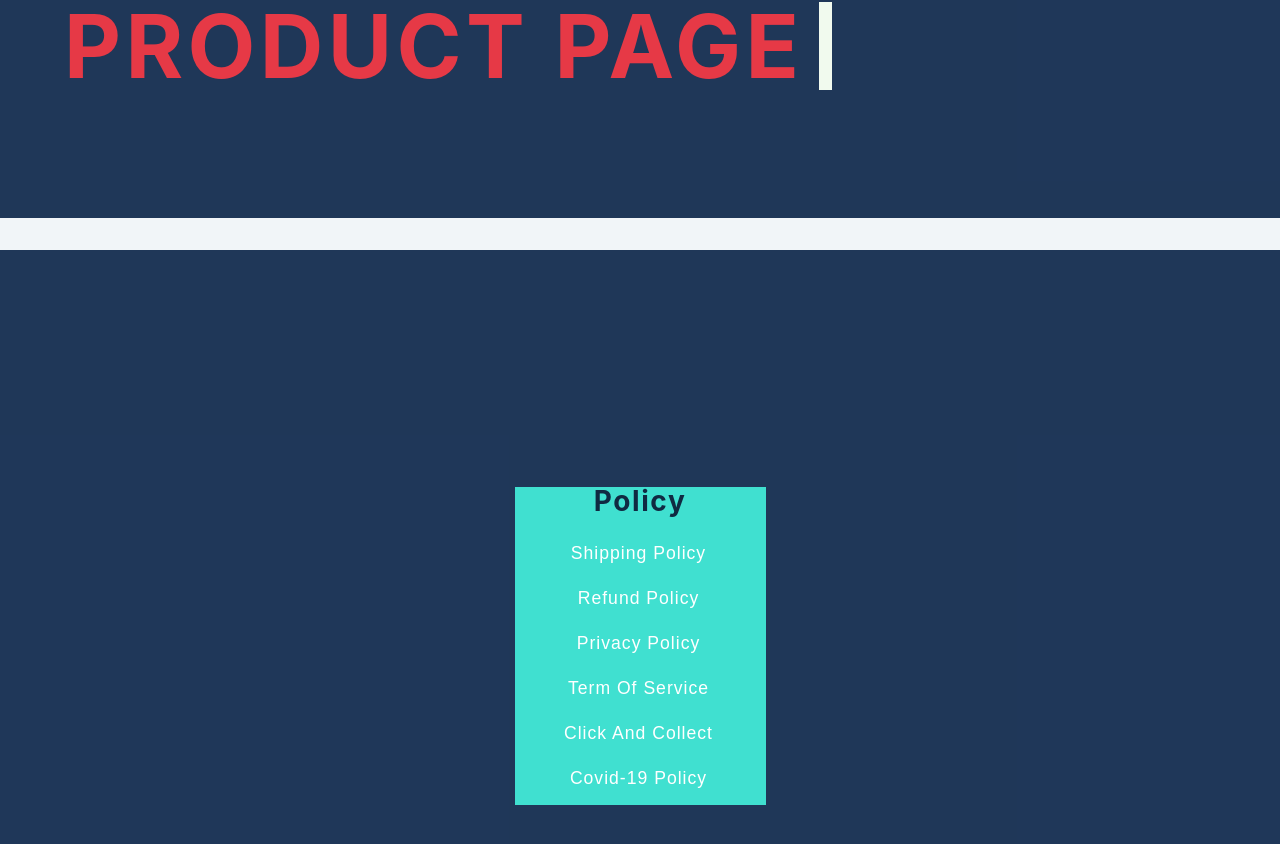
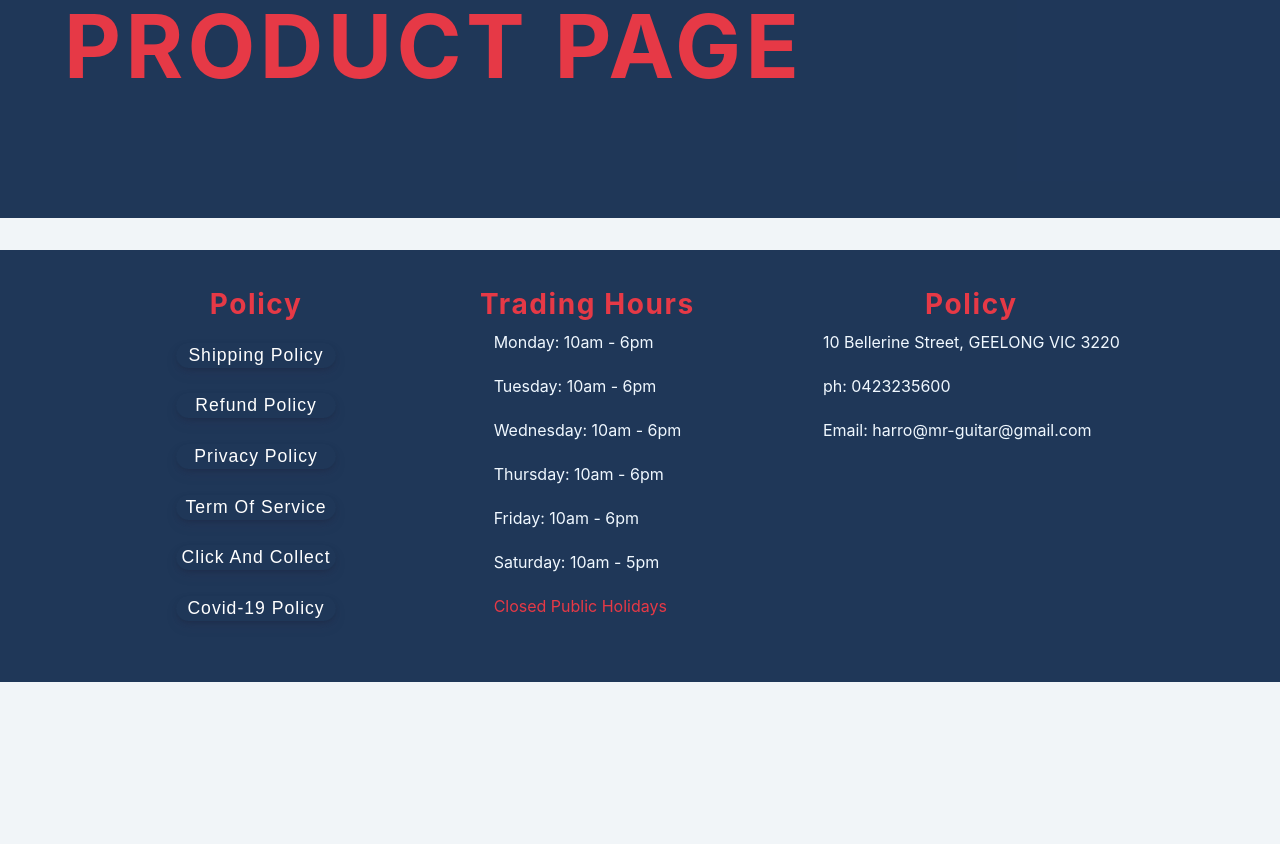
Before and after one commit to TanjaKuo/TanjaKuo-TanjaKuo.guitar-project.io, a React (Create React App) app: page /product in a window 1280 px wide. Shown: the part 582-1426 px from the top of the page. After the commit the page ends 1344 px from the top, so only its background shows below. Built offline with nearby package versions, Linux system fonts and the light colour scheme.

Commit message:
updated footer section

```diff
--- a/src/components/Footer.js
+++ b/src/components/Footer.js
@@ -1,105 +1,20 @@
-/* import React from "react";
-import MenuIcon from "@material-ui/icons/Menu";
-import { useGlobalContext } from "../context";
-
-const Footer = () => {
-  const { openSidebar, openSubmenu, closeSubmenu } = useGlobalContext();
-
-  return (
-    <div>
-      <footer className="footer">
-        <div className="footer-center">
-          <div className="footer-header">
-            <div className="footer-section">
-              <h4 className="footer-title">Information</h4>
-              <ul className="policy">
-                <div className="footer-info">
-                  <button className="policy-btn">Shipping Policy</button>
-                  <button className="policy-btn">Refund Policy</button>
-                  <button className="policy-btn">Privacy Policy</button>
-                  <button className="policy-btn">Term of Service</button>
-                  <button className="policy-btn">Click and Collect</button>
-                  <button className="policy-btn">Covid-19 Policy</button>
-                </div>
-              </ul>
-            </div>
-            <div className="footer-section">
-              <h4 className="footer-title">Trading Hours</h4>
-              <div className="footer-info">
-                <p>Monday: 10am - 6pm</p>
-                <p> Tuesday: 10am - 6pm </p>
-                <p>Wednesday: 10am - 6pm</p>
-                <p>Thursday: 10am - 6pm </p>
-                <p>Friday: 10am - 6pm </p>
-                <p>Saturday: 10am - 5pm </p>
-                Closed Public Holidays
-              </div>
-            </div>
-            <div className="footer-section">
-              <h4 className="footer-title">Contact</h4>
-              <div className="footer-info">
-                <p>10 Bellerine Street, GEELONG VIC 3220</p>
-                <p>ph: 0423235600</p>
-                <p>Email: harro@mr-guitar@gmail.com</p>
-              </div>
-            </div>
-            <button className="btn toggle-btn" onClick={openSidebar}>
-              <MenuIcon />
-            </button>
-          </div>
-        </div>
-      </footer>
-    </div>
-  );
-};
-
-export default Footer;
- */
-
-import React, { useRef, useEffect } from "react";
-import { useGlobalContext } from "../context";
-import MenuIcon from "@material-ui/icons/Menu";
+import React from "react";
+import FooterSidebar from "./FooterSidebar";
+import { footerInfo } from "../subData";
 
 const Navbar = () => {
-  const { openFooter } = useGlobalContext();
-  const butt = useRef(null);
-  useEffect(() => {
-    const button = butt.current;
-    if (button.value === "policiy") {
-      console.log("it is working");
-    }
-    console.log(button);
-  }, []);
-
-  const displayFooter = (e) => {
-    const button = butt.current;
-    if (button.value === "policy") {
-      console.log("it is working");
-    }
-    console.log(button);
-    const tempContent = e.target.getBoundingClientRect();
-    const height = tempContent.height + 30;
-    console.log(tempContent);
-    console.log(height);
-    openFooter(button, { height });
-    // {center, bottom} -> {coordinate}
-  };
   return (
     <footer className="footer">
       <div className="footer-center">
-        <div className="footer-header">
+        <div className="footer-mobile-show">
+          {footerInfo.map((info) => {
+            return <FooterSidebar key={info.id} {...info}></FooterSidebar>;
+          })}
+        </div>
+        <div className="footer-header footer-hide">
           <h3 className="footer-title">policy</h3>
-          <button
-            className="footer-btn toggle-btn"
-            name="policy"
-            value="policy"
-            ref={butt}
-            onClick={displayFooter}
-          >
-            <MenuIcon />
-          </button>
           <div className="footer-content">
-            <ul className="footer-links">
+            <ul className="footer-link">
               <li className="policy-links">
                 <button className="policy-btn ">Shipping Policy</button>
                 <button className="policy-btn">Refund Policy</button>
@@ -111,20 +26,17 @@ const Navbar = () => {
             </ul>
           </div>
         </div>
-        {/* <div className="footer-header">
-          <h3 className="footer-title">policy</h3>
-          <button className="footer-btn toggle-btn" name="hours" value="hours">
-            <MenuIcon />
-          </button>
+        <div className="footer-header">
+          <h3 className="footer-title">Trading Hours</h3>
           <div className="footer-content">
             <ul className="footer-links">
-              <li className="policy-links">
-                <p>Monday: 10am - 6pm</p>
-                <p> Tuesday: 10am - 6pm </p>
-                <p>Wednesday: 10am - 6pm</p>
-                <p>Thursday: 10am - 6pm </p>
-                <p>Friday: 10am - 6pm </p>
-                <p>Saturday: 10am - 5pm </p>
+              <li className="holiday">
+                <p className="hours">Monday: 10am - 6pm</p>
+                <p className="hours"> Tuesday: 10am - 6pm </p>
+                <p className="hours">Wednesday: 10am - 6pm</p>
+                <p className="hours">Thursday: 10am - 6pm </p>
+                <p className="hours">Friday: 10am - 6pm </p>
+                <p className="hours">Saturday: 10am - 5pm </p>
                 Closed Public Holidays
               </li>
             </ul>
@@ -132,23 +44,16 @@ const Navbar = () => {
         </div>
         <div className="footer-header">
           <h3 className="footer-title">policy</h3>
-          <button
-            className="footer-btn toggle-btn"
-            name="address"
-            value="address"
-          >
-            <MenuIcon />
-          </button>
           <div className="footer-content">
             <ul className="footer-links">
-              <li className="policy-links">
-                <p>10 Bellerine Street, GEELONG VIC 3220</p>
-                <p>ph: 0423235600</p>
-                <p>Email: harro@mr-guitar@gmail.com</p>
+              <li>
+                <p className="hours">10 Bellerine Street, GEELONG VIC 3220</p>
+                <p className="hours">ph: 0423235600</p>
+                <p className="hours">Email: harro@mr-guitar@gmail.com</p>
               </li>
             </ul>
           </div>
-        </div> */}
+        </div>
       </div>
     </footer>
   );
--- a/src/index.css
+++ b/src/index.css
@@ -44,6 +44,9 @@ Variables
   /* --max-width: 1170px; */
   --max-width: 1400px;
   --fixed-width: 620px;
+  /* theme color */
+  --clr-red: rgb(230, 57, 70);
+  --clr-whitish: rgb(240, 248, 255);
 }
 /*
 ===============
@@ -83,7 +86,7 @@ h4 {
 }
 h1 {
   font-size: 3rem;
-  color: rgb(230, 57, 70);
+  color: var(--clr-red);
 }
 h2 {
   font-size: 2rem;
@@ -167,16 +170,16 @@ Stripe Styles
 .logo {
   padding: 10px;
   position: relative;
-  color: aliceblue;
-  border: 2px solid rgb(230, 57, 70);
+  color: var(--clr-whitish);
+  border: 2px solid var(--clr-red);
 }
 
 .side-logo {
   padding: 10px;
   margin-right: 200px;
   position: relative;
-  color: aliceblue;
-  border: 2px solid rgb(230, 57, 70);
+  color: var(--clr-whitish);
+  border: 2px solid var(--clr-red);
 }
 
 .logo-sidebar {
@@ -575,7 +578,7 @@ Stripe Styles
 
 .guitar-sale {
   text-align: center;
-  color: aliceblue;
+  color: var(--clr-whitish);
   margin-bottom: 100px;
 }
 
@@ -586,7 +589,7 @@ Stripe Styles
   }
   .guitar-sale {
     text-align: center;
-    color: aliceblue;
+    color: var(--clr-whitish);
     margin-bottom: 100px;
   }
   .guitar-section {
@@ -601,73 +604,14 @@ Stripe Styles
   }
   .guitar-sale {
     text-align: center;
-    color: aliceblue;
+    color: var(--clr-whitish);
     margin-bottom: 100px;
   }
   .guitar-section {
     height: 52vh;
   }
 }
-/*
-@media screen and (max-width: 1024px) {
-  .guitars {
-    width: 190%;
-    margin-left: 25px;
-  }
-  .guitar-sale {
-    text-align: center;
-    color: aliceblue;
-    margin-bottom: 100px;
-  }
-  .guitar-section {
-    height: 68vh;
-  }
-}
 
-@media screen and (max-width: 800px) {
-  .guitars {
-    width: 190%;
-    margin-left: 25px;
-  }
-  .guitar-sale {
-    text-align: center;
-    color: aliceblue;
-    margin-bottom: 100px;
-  }
-  .guitar-section {
-    height: 60vh;
-  }
-}
-
-@media screen and (max-width: 600px) {
-  .guitars {
-    width: 190%;
-    margin-left: 25px;
-  }
-  .guitar-sale {
-    text-align: center;
-    color: aliceblue;
-    margin-bottom: 100px;
-  }
-  .guitar-section {
-    height: 56vh;
-  }
-}
-@media screen and (max-width: 480px) {
-  .guitars {
-    width: 190%;
-    margin-left: 25px;
-  }
-  .guitar-sale {
-    text-align: center;
-    color: aliceblue;
-    margin-bottom: 100px;
-  }
-  .guitar-section {
-    height: 53vh;
-  }
-}
- */
 .slick-prev {
   left: -52px !important;
 }
@@ -712,19 +656,6 @@ https://www.w3schools.com/cssref/css3_pr_resize.asp
 https://stackoverflow.com/questions/19213712/my-website-mess-up-with-browser-resize
 */
 
-/*
-@media screen and (max-width: 480px) {
- .post-section {
-  position: relative;
-  width: 100%;
-  min-height: 100vh;
-  margin-top: 5rem;
-  display: flex;
-  flex-direction: row;
-  justify-content: space-around;
-}
-} */
-
 .stand-up {
   animation-name: guitar-stand-up;
 }
@@ -748,201 +679,91 @@ https://github.com/foundation/motion-ui/blob/master/docs/animations.md
 https://zurb.com/playground/motion-ui
 */
 
-/* Footer!!!!!!! */
-/*
-.footer-section {
-  position: relative;
-  width: 100%;
-  min-height: 100vh;
-  margin-top: -5rem;
-  display: grid;
-  grid-template-columns: 1fr;
-  justify-items: center;
+/* footer section */
+.footer {
+  width: 100vw;
+
+  margin: 5rem auto;
+  background-color: rgba(29, 53, 87, 0.99);
+  padding: 2.5rem 2rem;
+  display: flex;
 }
- */
-/*
-.footer {
-  content: "";
-  width: 100%;
-  height: 100vh;
-  top: 0;
-  left: 0;
-  background-color: rgba(29, 53, 87, 0.99);
-  background-size: cover;
-  background-repeat: no-repeat;
-  z-index: -1;
+.footer-mobile-show {
+  width: 80vw;
+  display: flex;
+  flex-direction: column;
+}
+
+.footer-each-info {
   display: flex;
   flex-direction: row;
-  justify-content: space-around;
-  padding-top: 2rem;
-  color: aliceblue;
-  flex-wrap: wrap;
+  justify-content: space-between;
+  box-shadow: rgba(0, 0, 0, 0.25) 0px 54px 55px,
+    rgba(0, 0, 0, 0.12) 0px -12px 30px, rgba(0, 0, 0, 0.12) 0px 4px 6px,
+    rgba(0, 0, 0, 0.17) 0px 12px 13px, rgba(0, 0, 0, 0.09) 0px -3px 5px;
+  margin-bottom: 2rem;
+  padding: 2rem;
 }
 
-.footer-header {
-  display: flex;
-  justify-content: space-between;
-}
-
-.footer-section {
-  margin-left: 2vw;
-  margin-right: 1vw;
-}
-
-.footer-title {
-  font-size: 1.3rem;
-  text-align: center;
-  margin-bottom: 2rem;
-}
-
-.policy {
+.disabled {
+  height: 100%;
   display: flex;
   flex-direction: column;
-  flex-grow: 1;
+  cursor: not-allowed;
+  pointer-events: none;
+  background: transparent;
+  border: none;
+  color: var(--clr-whitish);
+  font-size: large;
+  margin-left: 1.5rem;
+  line-height: 2;
 }
-
-.policy-btn {
+.policy-mobile--btn {
+  display: flex;
+  flex-direction: column;
   height: 100%;
   background: transparent;
   border-radius: 30px;
   padding-top: 10px;
   padding-bottom: 10px;
-  padding-left: 3px;
-  padding-right: 3px;
+  margin-right: 1rem;
+  margin-left: 1.5rem;
   border-color: transparent;
-  font-size: 0.9rem;
-  color: white;
+  font-size: 1.1rem;
+  color: var(--clr-whitish);
   text-transform: capitalize;
   letter-spacing: 1px;
   width: 10rem;
   cursor: pointer;
-  margin-right: 3px;
 }
-.policy-btn:hover {
+.policy-mobile--btn:hover {
   box-shadow: rgba(50, 50, 93, 0.25) 0px 50px 100px -20px,
     rgba(0, 0, 0, 0.3) 0px 30px 60px -30px,
     rgba(69, 123, 157, 0.35) 0px -2px 6px 0px inset;
+  padding: 1rem 0.5rem;
+}
+.footer-header {
+  display: none;
 }
 
-.footer-info {
-  display: none;
+.footer-title {
+  color: var(--clr-red);
 }
-.footer-center {
-  width: 90vw;
-  max-width: var(--max-width);
-}
-@media screen and (min-width: 800px) {
-  .footer-section {
-    flex: flex;
-    flex-direction: column;
-  }
-  .footer-center {
-    display: grid;
-    grid-template-columns: auto 1fr auto;
-    align-items: center;
-  }
-  .footer-info {
-    display: block;
-    justify-self: center;
-    display: grid;
-    grid-template-columns: 1fr 1fr 1fr;
-    text-align: center;
-    height: 100%;
-    display: grid;
-    align-items: center;
-  }
-  .footer-header {
-    display: flex;
-    flex-direction: column;
-    justify-content: space-between;
-  }
-}
- */
-
-.footer {
-  height: 50vh;
-  display: flex;
-  margin-top: 2rem;
-  /*  align-items: center;
-  justify-content: center; */
-  background: transparent;
-  position: relative;
-  z-index: 1;
-  background-color: rgba(29, 53, 87, 0.99);
-}
-.footer-center {
-  width: 100vw;
-  max-width: var(--max-width);
-}
-.footer-header {
-  display: flex;
-  flex-direction: row;
-  justify-content: space-around;
-  align-items: center;
-  background-color: turquoise;
-  margin-bottom: 0.5rem;
-}
-
-.footer-content {
+.foo-btn {
   font-size: 1rem;
   padding: 0.25rem 0.75rem;
   border-radius: var(--radius);
   border-color: transparent;
-  color: white;
+  color: var(--clr-whitish);
   background: transparent;
   cursor: pointer;
   transition: var(--transition);
-}
-.policy-links {
-  display: none;
-}
-.policy-links-open {
-  height: 300px;
-}
-.footer-btn {
-  height: 100%;
-  background: transparent;
-  border-radius: 30px;
-  padding: 10px;
-  border-color: transparent;
-  font-size: 1.1rem;
-  color: white;
-  text-transform: capitalize;
-  letter-spacing: 1px;
-  width: 10rem;
-  cursor: pointer;
-  margin-right: 3px;
-  margin-left: 150px;
-}
-.footer-btn:hover {
-  box-shadow: rgba(50, 50, 93, 0.25) 0px 50px 100px -20px,
-    rgba(0, 0, 0, 0.3) 0px 30px 60px -30px,
-    rgba(69, 123, 157, 0.35) 0px -2px 6px 0px inset;
-}
-
-.footermenu.show {
-  display: block;
-  height: 30px;
-}
-
-.footermenu {
-  background: var(--clr-white);
-  box-shadow: var(--dark-shadow);
-  position: absolute;
-  top: 4rem;
-  height: 30px;
-  left: 50%;
-  transform: translateX(-50%);
-  z-index: 3;
-  display: none;
-  padding: 2rem;
-  border-radius: var(--radius);
 }
 
 @media screen and (min-width: 800px) {
   .footer {
     margin-top: 2rem;
-    height: 100vh;
+    /* height: 100vh; */
     display: flex;
     align-items: center;
     justify-content: center;
@@ -961,18 +782,17 @@ https://zurb.com/playground/motion-ui
   .footer-header {
     display: flex;
     flex-direction: column;
-    justify-content: space-around;
+    justify-content: flex-start;
     align-items: center;
-    background-color: turquoise;
     margin-bottom: 0.5rem;
     padding-left: 2rem;
     padding-right: 2rem;
   }
-  .footer-link {
+  /*   .footer-link {
     display: flex;
     flex-direction: column;
     color: violet;
-  }
+  } */
   .policy-links {
     display: flex;
     flex-direction: column;
@@ -981,8 +801,7 @@ https://zurb.com/playground/motion-ui
     height: 100%;
     background: transparent;
     border-radius: 30px;
-    padding-top: 10px;
-    padding-bottom: 10px;
+    margin: 0.8rem 1rem;
     border-color: transparent;
     font-size: 1.1rem;
     color: white;
@@ -990,11 +809,26 @@ https://zurb.com/playground/motion-ui
     letter-spacing: 1px;
     width: 10rem;
     cursor: pointer;
-    margin-right: 3px;
+    box-shadow: rgba(50, 50, 93, 0.25) 0px 6px 12px -2px,
+      rgba(0, 0, 0, 0.3) 0px 3px 7px -3px;
   }
   .policy-btn:hover {
-    box-shadow: rgba(50, 50, 93, 0.25) 0px 50px 100px -20px,
+    /* box-shadow: rgba(50, 50, 93, 0.25) 0px 50px 100px -20px,
       rgba(0, 0, 0, 0.3) 0px 30px 60px -30px,
-      rgba(69, 123, 157, 0.35) 0px -2px 6px 0px inset;
+      rgba(69, 123, 157, 0.35) 0px -2px 6px 0px inset; */
+    box-shadow: rgba(0, 0, 0, 0.25) 0px 54px 55px,
+      rgba(0, 0, 0, 0.12) 0px -12px 30px, rgba(0, 0, 0, 0.12) 0px 4px 6px,
+      rgba(0, 0, 0, 0.17) 0px 12px 13px, rgba(0, 0, 0, 0.09) 0px -3px 5px;
+    margin: 10px;
+    padding: 5px;
+  }
+  .footer-mobile-show {
+    display: none;
+  }
+  .hours {
+    color: var(--clr-whitish);
+  }
+  .holiday {
+    color: var(--clr-red);
   }
 }
--- a/src/subData.js
+++ b/src/subData.js
@@ -146,40 +146,34 @@ export const footerInfo = [
     id: 20,
     title: "policy",
     name: [
-      {
-        label: "Shipping policy",
-        label: "Refund policy",
-        label: "Privacy policy",
-        label: "Term of Service",
-        label: "Click and Collect",
-        label: "Covid-19 policy",
-      },
+      { label: "Shipping policy" },
+      { label: "Refund policy" },
+      { label: "Privacy policy" },
+      { label: "Term of Service" },
+      { label: "Click and Collect" },
+      { label: "Covid-19 policy" },
     ],
   },
   {
     id: 21,
-    title: "hours",
+    title: "Trading Hours",
     name: [
-      {
-        label: "Monday: 10am - 6pm",
-        label: "Tuesday: 10am - 6pm ",
-        label: "Wednesday: 10am - 6pm",
-        label: "Thursday: 10am - 6pm ",
-        label: "Friday: 10am - 6pm ",
-        label: "Saturday: 10am - 5pm  ",
-        label: "Closed Public Holidays",
-      },
+      { label: "Monday: 10am - 6pm" },
+      { label: "Tuesday: 10am - 6pm" },
+      { label: "Wednesday: 10am - 6pm" },
+      { label: "Thursday: 10am - 6pm" },
+      { label: "Friday: 10am - 6pm" },
+      { label: "Saturday: 10am - 5pm" },
+      { label: "Closed Public Holidays" },
     ],
   },
   {
     id: 22,
     title: "address",
     name: [
-      {
-        label: "10 Bellerine Street, GEELONG VIC 3220",
-        label: "ph: 0423235600",
-        label: "Email: harro@mr-guitar@gmail.com",
-      },
+      { label: "10 Bellerine Street, GEELONG VIC 3220" },
+      { label: "ph: 0423235600" },
+      { label: "Email: harro@mr-guitar@gmail.com" },
     ],
   },
 ];
```
Also changed, not shown: src/components/FooterSidebar.js (+35 -17 lines), src/context.js (+5 -7 lines).
